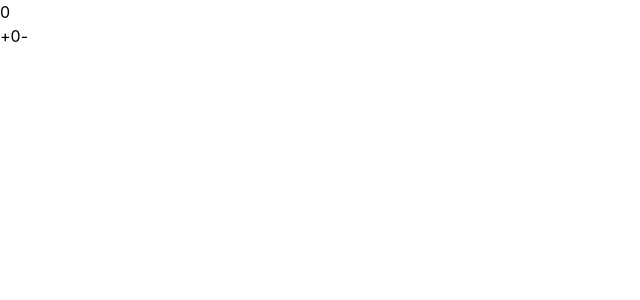
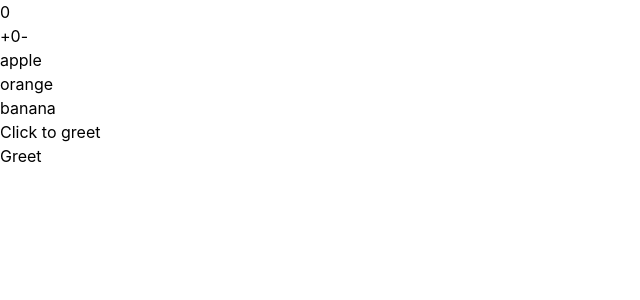
Before and after one commit to niyomugaboetiene/vue-2.0-course, a Vue app: page / in a window 1280 px wide. Shown: the top 300 px of the page, without its empty margins (0-640 px from the left). Built offline with nearby package versions, Linux system fonts and the light colour scheme.

Commit message:
reminding

```diff
--- a/src/components/Directives.vue
+++ b/src/components/Directives.vue
@@ -22,7 +22,7 @@
         <p v-if="count > 5">This {{ count }} is too big</p>
         <p v-if="count === 3">This count is exactly</p>
         <p v-if="count < 3">{{ count }} is too small</p>
-        <button @click="increaseCOunt">Increase COunt</button>
+        <button @click="increaseCOunt">Increase Count</button>
 
 
         <!-- v-for is used to loop over list dynamically -->
--- a/src/components/Interpolation.vue
+++ b/src/components/Interpolation.vue
@@ -5,6 +5,7 @@
         <p v-for="(fruit, index) in fruits">
             {{ index + 1 }} . {{ fruit }}
         </p>
+
     </div>
  </template>
 
--- a/src/components/Reminder.vue
+++ b/src/components/Reminder.vue
@@ -3,6 +3,14 @@
     <button @click="increment">+</button>
     <button @click="reset">0</button>
     <button @click="decrement">-</button>
+
+    <p v-for="fruit in fruits">
+        {{ fruit  }}
+    </p>
+
+       <p v-if="showGreeting === true">HelloVue</p>
+        <p v-else>Click to greet</p>
+        <button @click="greet">Greet</button>
 </template>
 
 <script setup>
@@ -22,4 +30,12 @@
         count.value = 0
     }
 
+const fruits = ref(["apple", "orange", "banana"]);
+
+const showGreeting = ref(false);
+
+function greet() {
+    showGreeting.value = true
+}
+
 </script>
```
